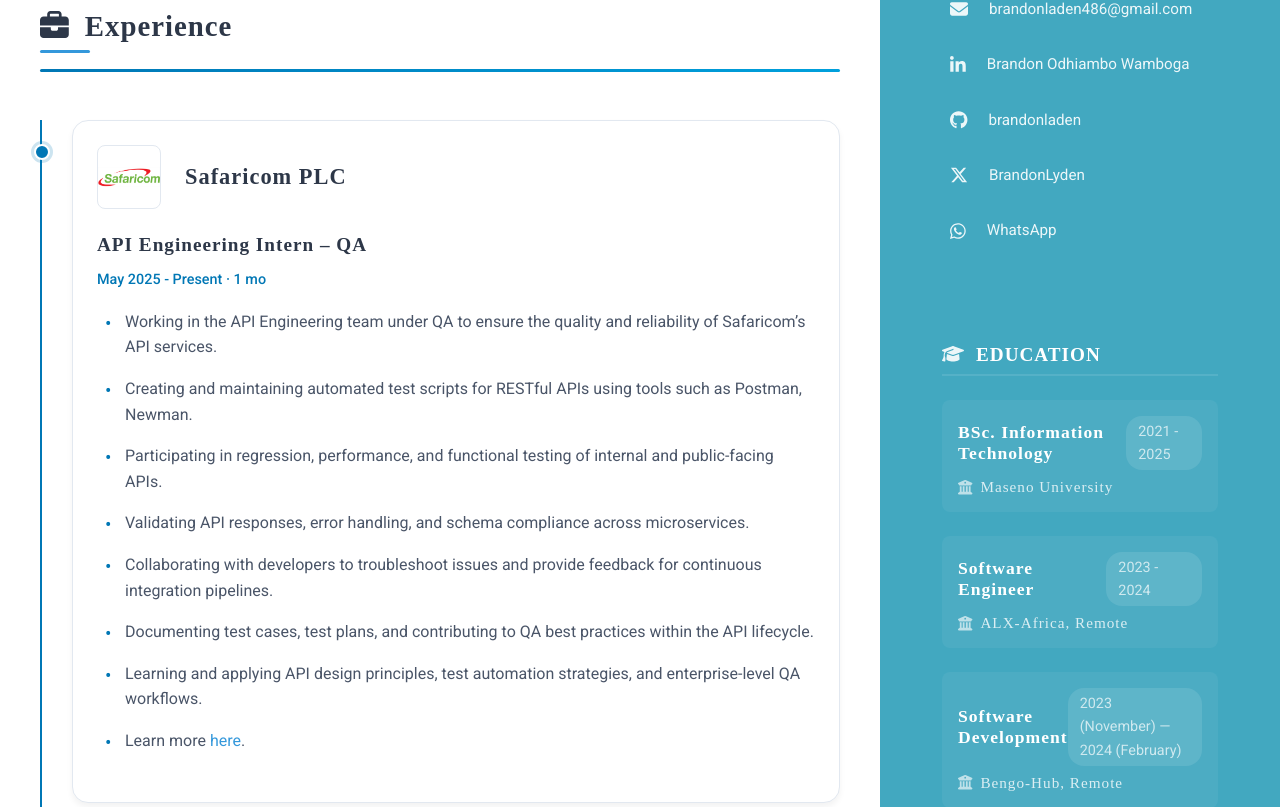
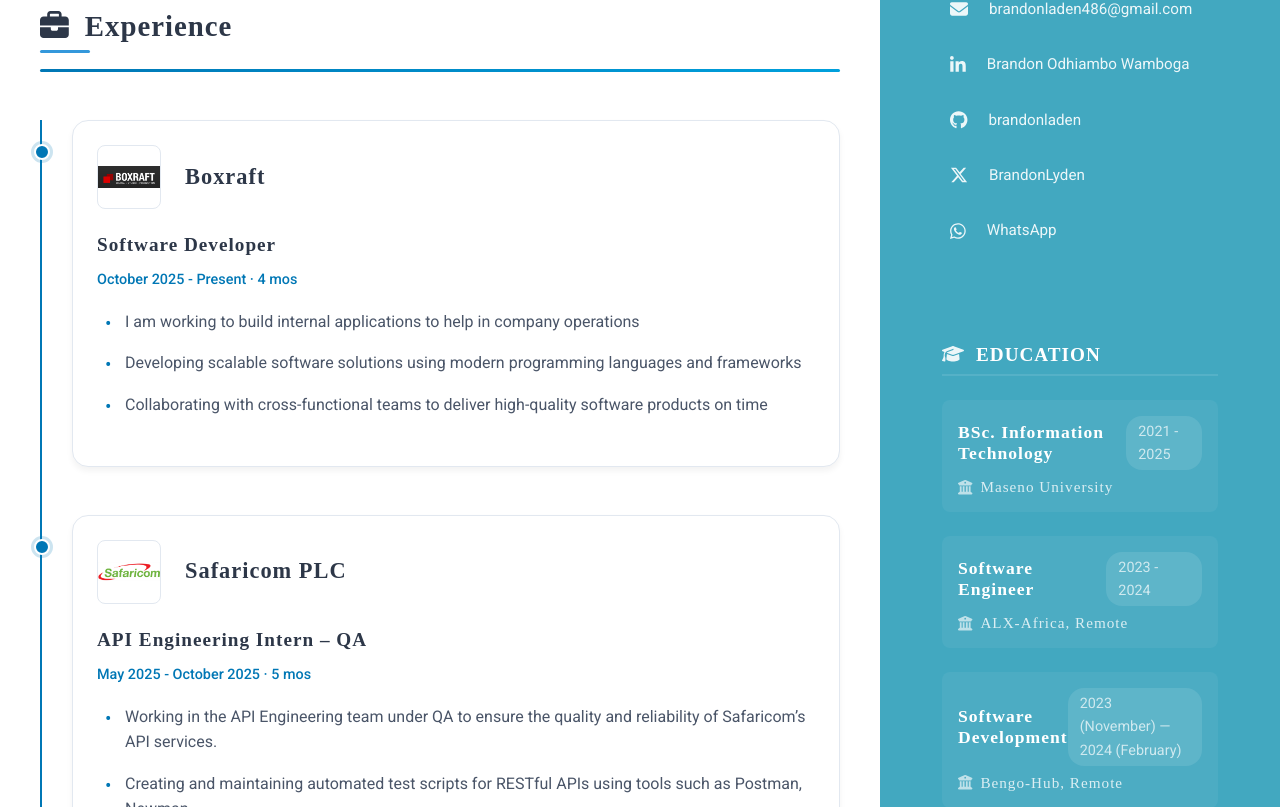
Before and after one commit to brandonladen/My_Digital_Portfolio, a Vue app: page / in a window 1280 px wide. Shown: the part 793-1600 px from the top of the page. Built offline with nearby package versions, Linux system fonts and the light colour scheme; no server answers.

Commit message:
added a new role

```diff
--- a/src/projects/viewmodel.ts
+++ b/src/projects/viewmodel.ts
@@ -166,12 +166,28 @@
 // Experience Data
 export const experiences: Experience[] = Array.of<Experience>(
   {
+    company: "Boxraft",
+    companyLink: "https://www.boxraft.com/",
+    logo: "images/boxraft.png",
+    roles: [
+      {
+        time: { start: new Date("2025-10-16"), current: true },
+        jobTitle: "Software Developer",
+        details: [
+          "I am working to build internal applications to help in company operations",
+          "Developing scalable software solutions using modern programming languages and frameworks",
+          "Collaborating with cross-functional teams to deliver high-quality software products on time"
+        ],
+      },
+    ],
+  },
+  {
       company: "Safaricom PLC",
       companyLink: "https://www.safaricom.co.ke",
       logo: "images/safaricom.png", // Make sure to link the actual logo
       roles: [
         {
-          time: { start: new Date("2025-05-01"), current: true},
+        time: { start: new Date("2025-05-01"), end: new Date("2025-10-11"), current: false},
           jobTitle: "API Engineering Intern – QA",
           details: [
             "Working in the API Engineering team under QA to ensure the quality and reliability of Safaricom’s API services.",
```
Also changed, not shown: public/images/boxraft.png (added), public/images/profile-brandy.jpg (added).
